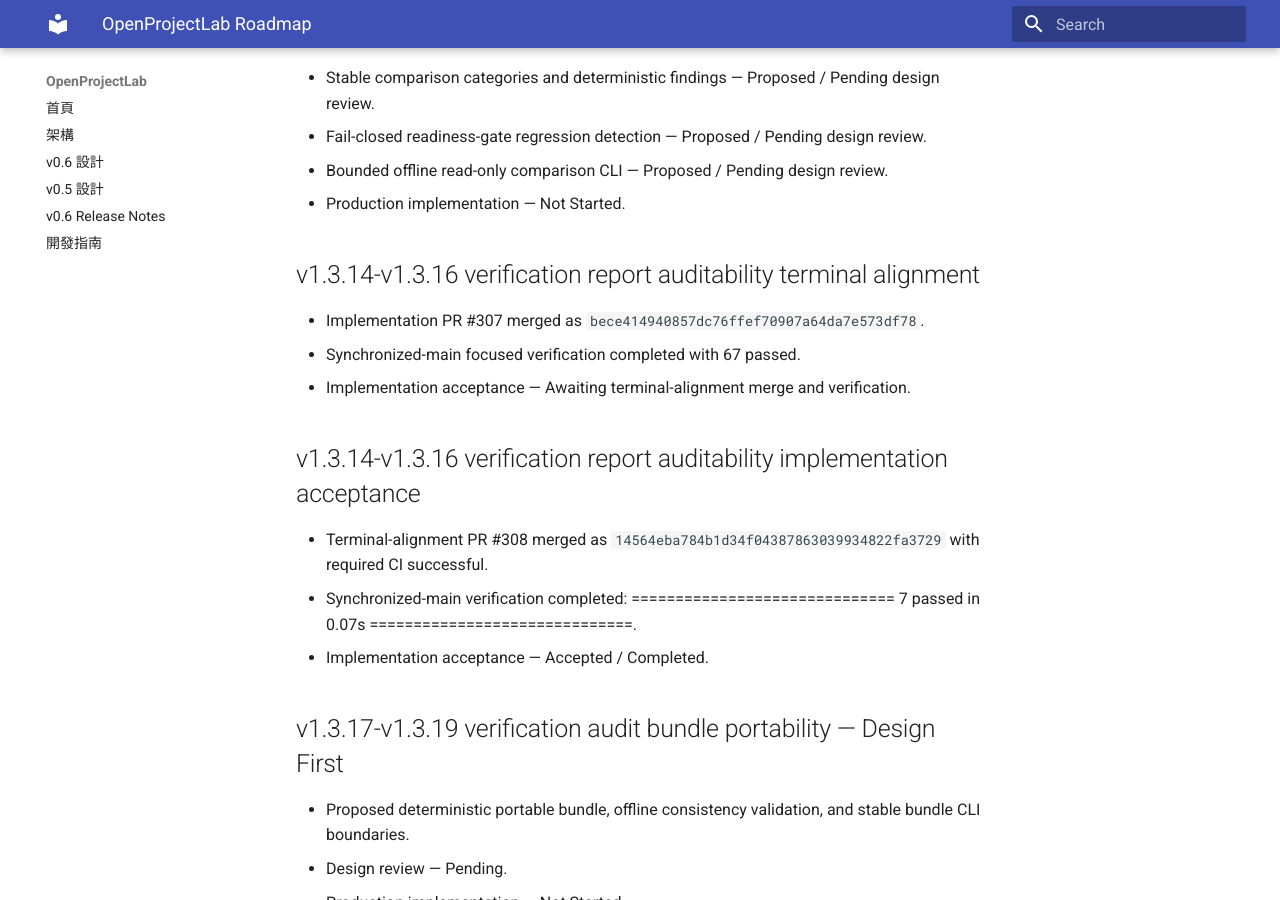
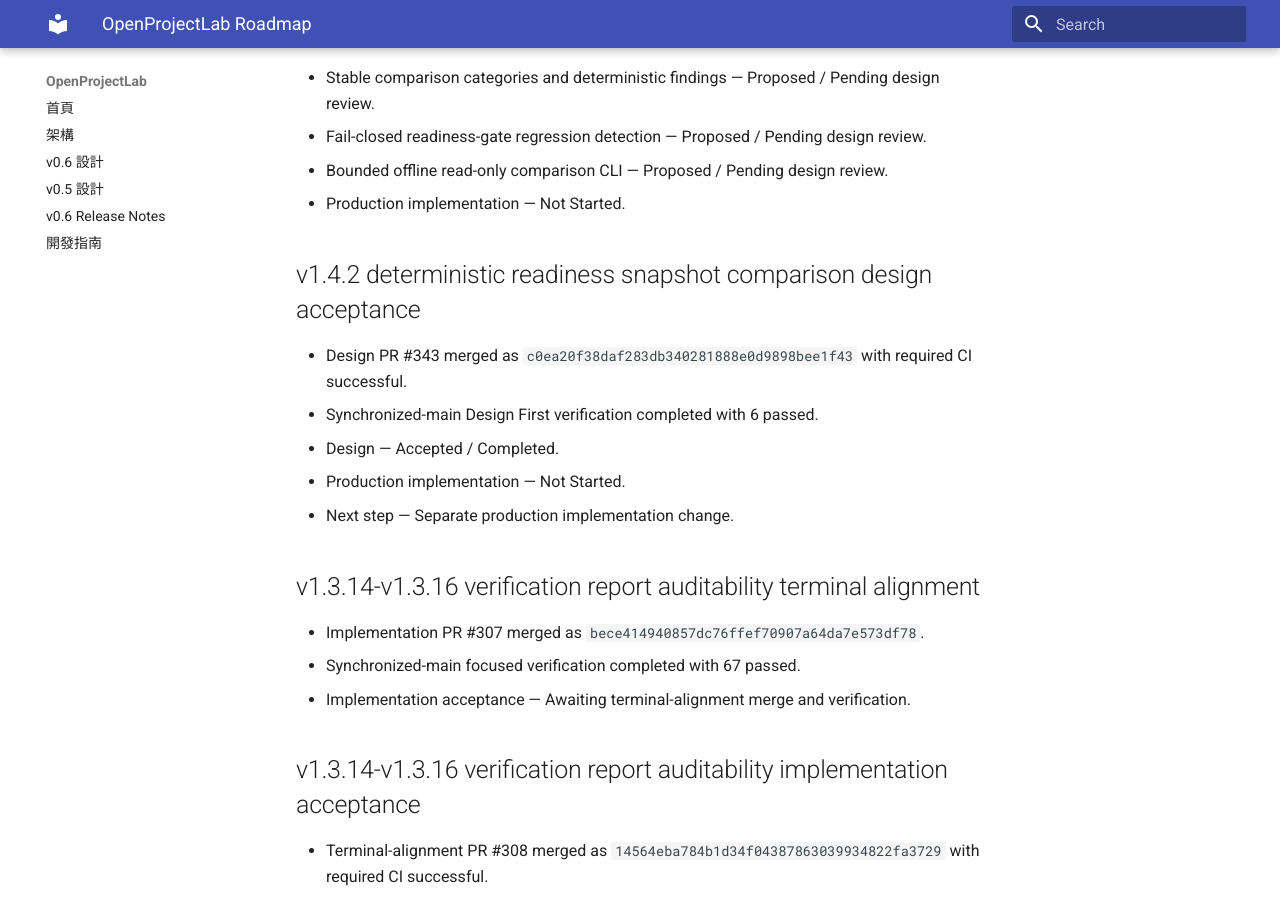
Before and after one commit to khwang1964/OpenProjectLab, an MkDocs documentation site: the page built from docs/roadmap.md, in a window 1280 px wide and 900 px high, scrolled down 84147 px. Built offline with MkDocs 1.6.1 and Material for MkDocs 9.7.7, drawn with Linux system fonts in a browser that asks for light colours.

Commit message:
docs: accept v1.4.2 deterministic readiness snapshot comparison design (#344)

```diff
--- a/docs/roadmap.md
+++ b/docs/roadmap.md
@@ -3902,6 +3902,16 @@
 - Bounded offline read-only comparison CLI — Proposed / Pending design review.
 - Production implementation — Not Started.
 
+<!-- v1.4.2-deterministic-readiness-snapshot-comparison-design-acceptance-roadmap -->
+
+## v1.4.2 deterministic readiness snapshot comparison design acceptance
+
+- Design PR #343 merged as `c0ea20f38daf283db340281888e0d9898bee1f43` with required CI successful.
+- Synchronized-main Design First verification completed with 6 passed.
+- Design — Accepted / Completed.
+- Production implementation — Not Started.
+- Next step — Separate production implementation change.
+
 <!-- v1.3.14-v1.3.16-verification-report-auditability-terminal-alignment-roadmap -->
 
 ## v1.3.14-v1.3.16 verification report auditability terminal alignment
```
Also changed, not shown: CHANGELOG.md (+10 -0 lines), docs/HISTORY.md (+10 -0 lines), docs/releases/v1.4.2-deterministic-readiness-snapshot-comparison-design-acceptance.md (added, +32 -0 lines), 1 other file.
